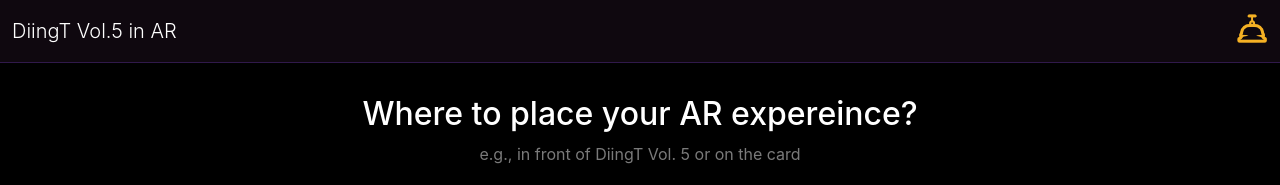
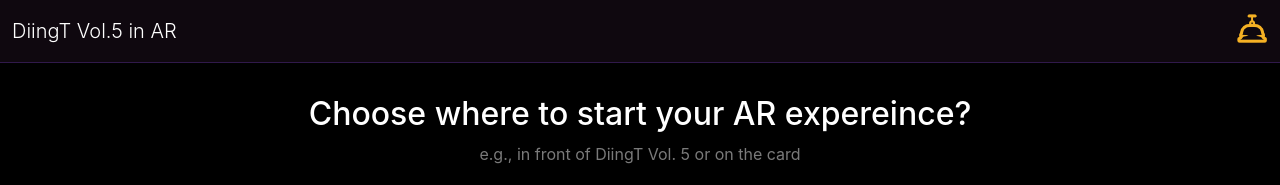
Before and after one commit to diingdesign/dt5, a React (Create React App) app: page / in a window 1280 px wide. Shown: the top 185 px of the page. Built offline with nearby package versions, Linux system fonts and the light colour scheme.

Commit message:
Update wording

```diff
--- a/src/App.tsx
+++ b/src/App.tsx
@@ -26,7 +26,7 @@
     <section>
       <article className="container">
         <header className="row instruction">
-          <h2>Where to place your AR expereince?</h2>
+          <h2>Choose where to start your AR expereince?</h2>
           <p>e.g., in front of DiingT Vol. 5 or on the card</p>
         </header>
         <ul className="buttons row d-flex flex-row">
```
